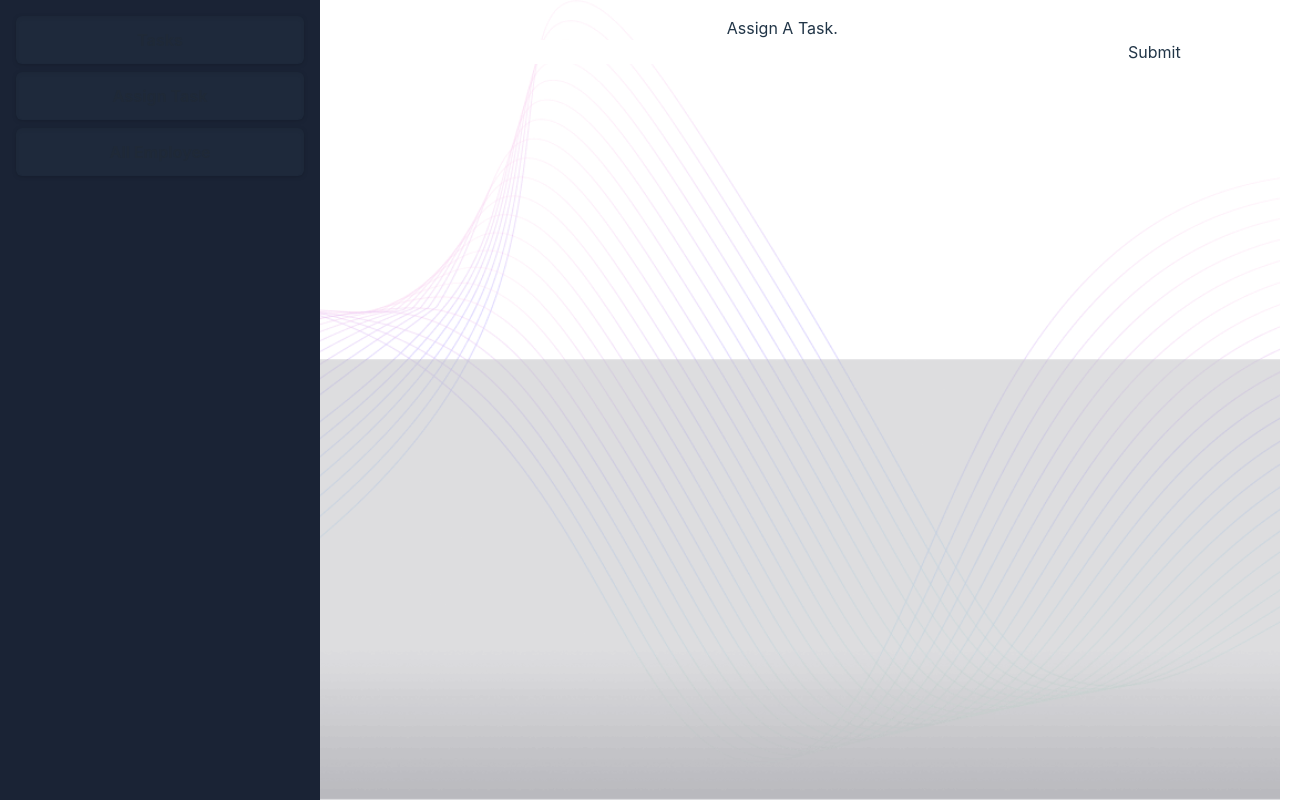
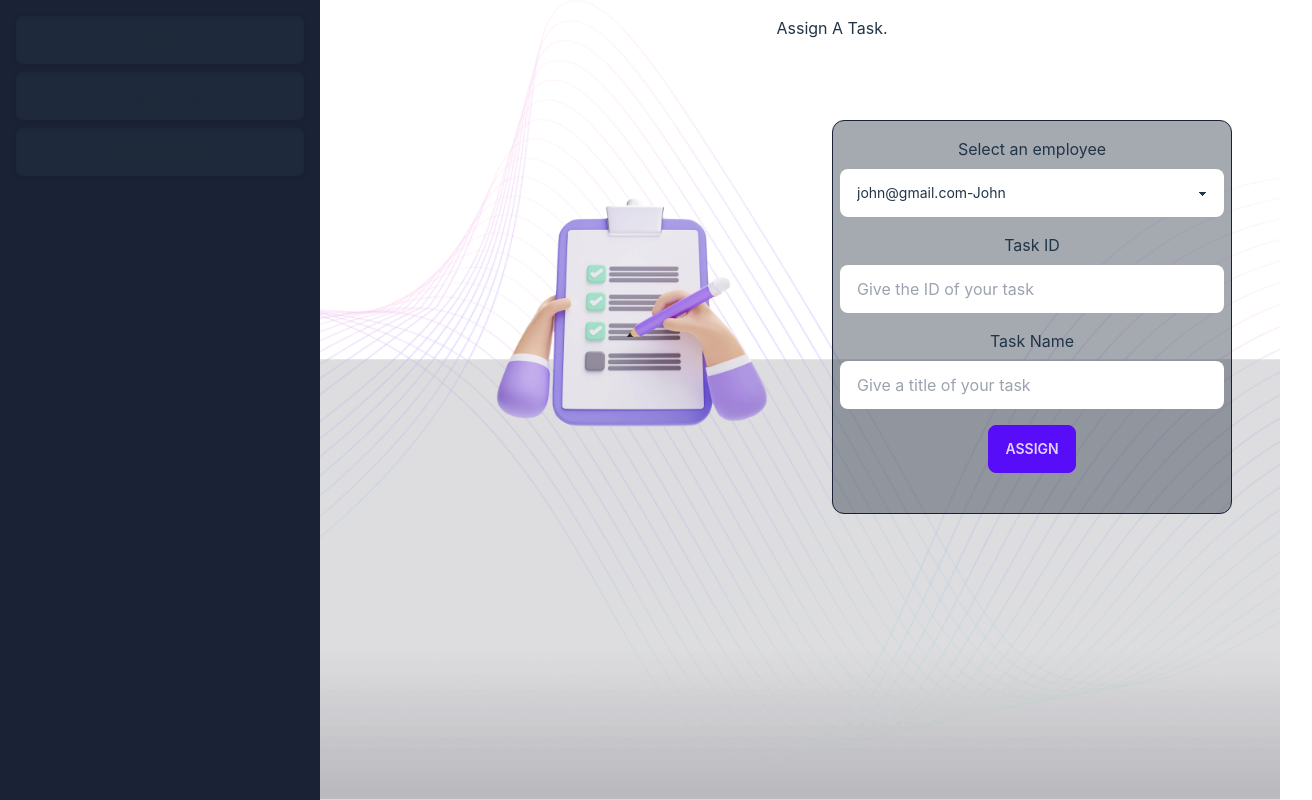
Before and after one commit to OmurRifat/todo-application, a React (Vite) app: page /assign-task in a window 1280 px wide. Shown: the whole page, 1312 px wide, since content can reach past the window. Built offline with nearby package versions, Linux system fonts and the light colour scheme.

Commit message:
form for listing task added

```diff
--- a/src/Pages/AllEmployee.jsx
+++ b/src/Pages/AllEmployee.jsx
@@ -1,15 +1,10 @@
 // eslint-disable-next-line no-unused-vars
-import React, { useEffect, useState } from 'react';
+import React, { useContext } from 'react';
+import { AuthContext } from '../context/AuthProvider';
 import Employee from './Employee';
 
 const AllEmployee = () => {
-    const [allEmployee, setAllEmployee] = useState([]);
-
-    useEffect(() => {
-        fetch('employeData.json')
-            .then(res => res.json())
-            .then(data => setAllEmployee(data))
-    }, [])
+    const { allEmployee } = useContext(AuthContext);
     return (
         <div className=' grid grid-cols-2 gap-4 me-4'>
             {
--- a/src/Pages/AssignTask.jsx
+++ b/src/Pages/AssignTask.jsx
@@ -1,24 +1,43 @@
+/* eslint-disable no-undef */
 // eslint-disable-next-line no-unused-vars
-import React from 'react';
+import React, { useContext, useEffect, useState } from 'react';
+import { AuthContext } from '../context/AuthProvider';
 import { useForm } from 'react-hook-form';
+import img from '../assets/notepad.png'
 
 const AssignTask = () => {
+    const { allEmployee } = useContext(AuthContext);
     const {
         register,
         handleSubmit,
-        formState: { errors },
     } = useForm();
+    const onSubmit = (data) => {
+        console.log(data);
+    };
+
     return (
-        <div>
+        <div className=''>
             <h4>Assign A Task.</h4>
-            <form onSubmit={ handleSubmit((data) => console.log(data)) }>
-                <input { ...register('firstName') } />
-                <input { ...register('lastName', { required: true }) } />
-                { errors.lastName && <p>Last name is required.</p> }
-                <input { ...register('age', { pattern: /\d+/ }) } />
-                { errors.age && <p>Please enter number for age.</p> }
-                <input type="submit" />
-            </form>
+            <div className=' grid grid-cols-2 items-center m-20'>
+                <div>
+                    <img className='' src={ `${img}` } alt="" />
+                </div>
+                <div className=' border border-secondary rounded-xl w-full bg-tertiary bg-opacity-40'>
+                    <form onSubmit={ handleSubmit(onSubmit) } className=''>
+                        <legend className=' mb-2 mt-4'>Select an employee</legend>
+                        <select required { ...register("name") } className="select w-full max-w-sm mb-4">
+                            {
+                                allEmployee?.map(employee => <option key={ employee.id } value={ employee.name }>{ employee.email }-{ employee.name }</option>)
+                            }
+                        </select>
+                        <legend className=' mb-2'>Task ID</legend>
+                        <input required { ...register("id") } type="text" placeholder="Give the ID of your task" className="input w-full max-w-sm mb-4" />
+                        <legend className=' mb-2'>Task Name</legend>
+                        <input required { ...register("taskName") } type="text" placeholder="Give a title of your task" className="input w-full max-w-sm mb-4" /> <br />
+                        <button className=' btn btn-primary mb-10' type='submit'>Assign</button>
+                    </form>
+                </div>
+            </div>
         </div>
     );
 };
--- a/src/context/AuthProvider.jsx
+++ b/src/context/AuthProvider.jsx
@@ -1,11 +1,18 @@
 // eslint-disable-next-line no-unused-vars
-import React, { createContext } from 'react';
+import React, { createContext, useEffect, useState } from 'react';
 
 export const AuthContext = createContext();
 
 // eslint-disable-next-line react/prop-types
 const AuthProvider = ({ children }) => {
-    const authInfo = { data: "context api is working" };
+    const [allEmployee, setAllEmployee] = useState([]);
+
+    useEffect(() => {
+        fetch('employeData.json')
+            .then(res => res.json())
+            .then(data => setAllEmployee(data))
+    }, [])
+    const authInfo = { allEmployee, setAllEmployee };
     return (
         <AuthContext.Provider value={ authInfo }>
             { children }
```
Also changed, not shown: src/assets/notepad.png (added).
